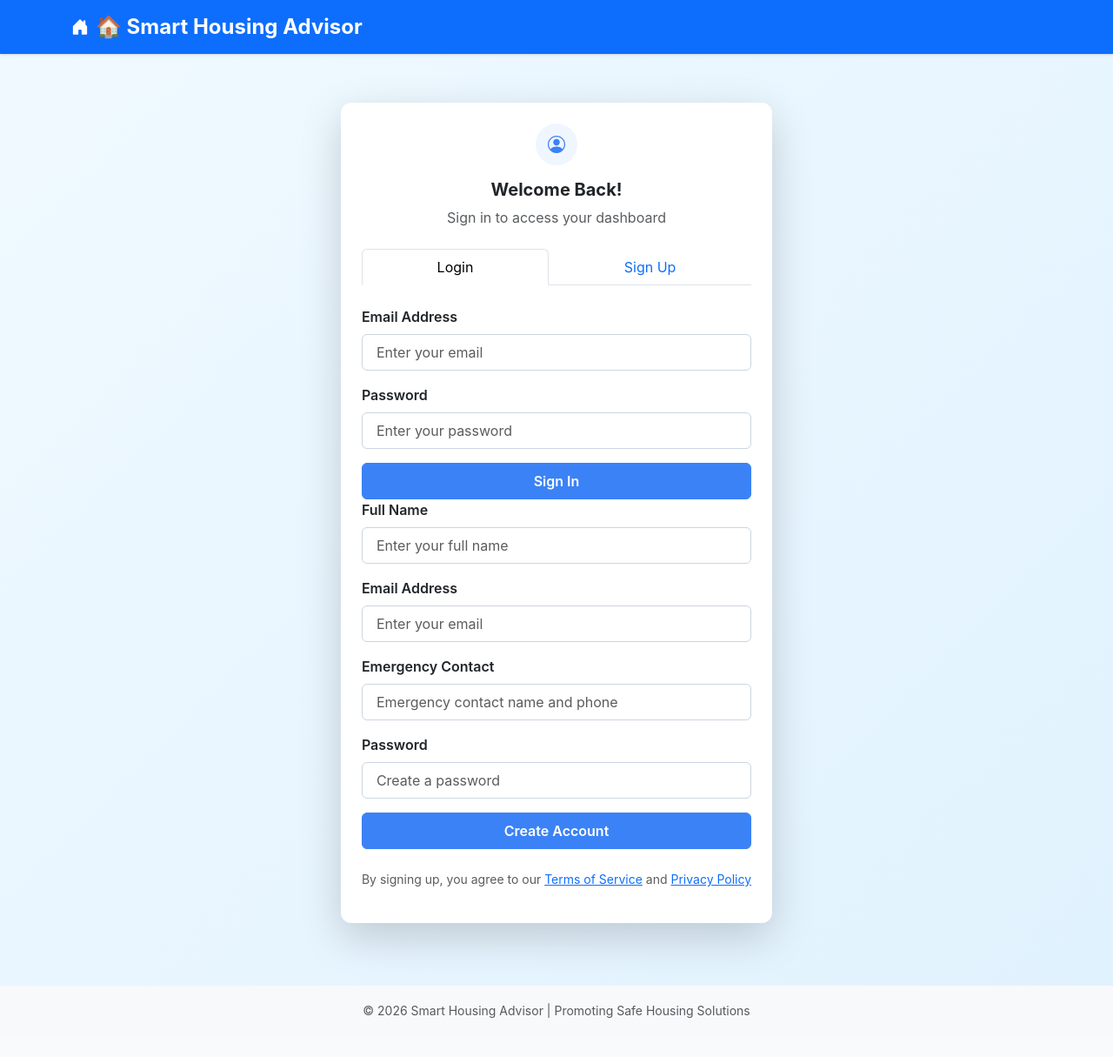
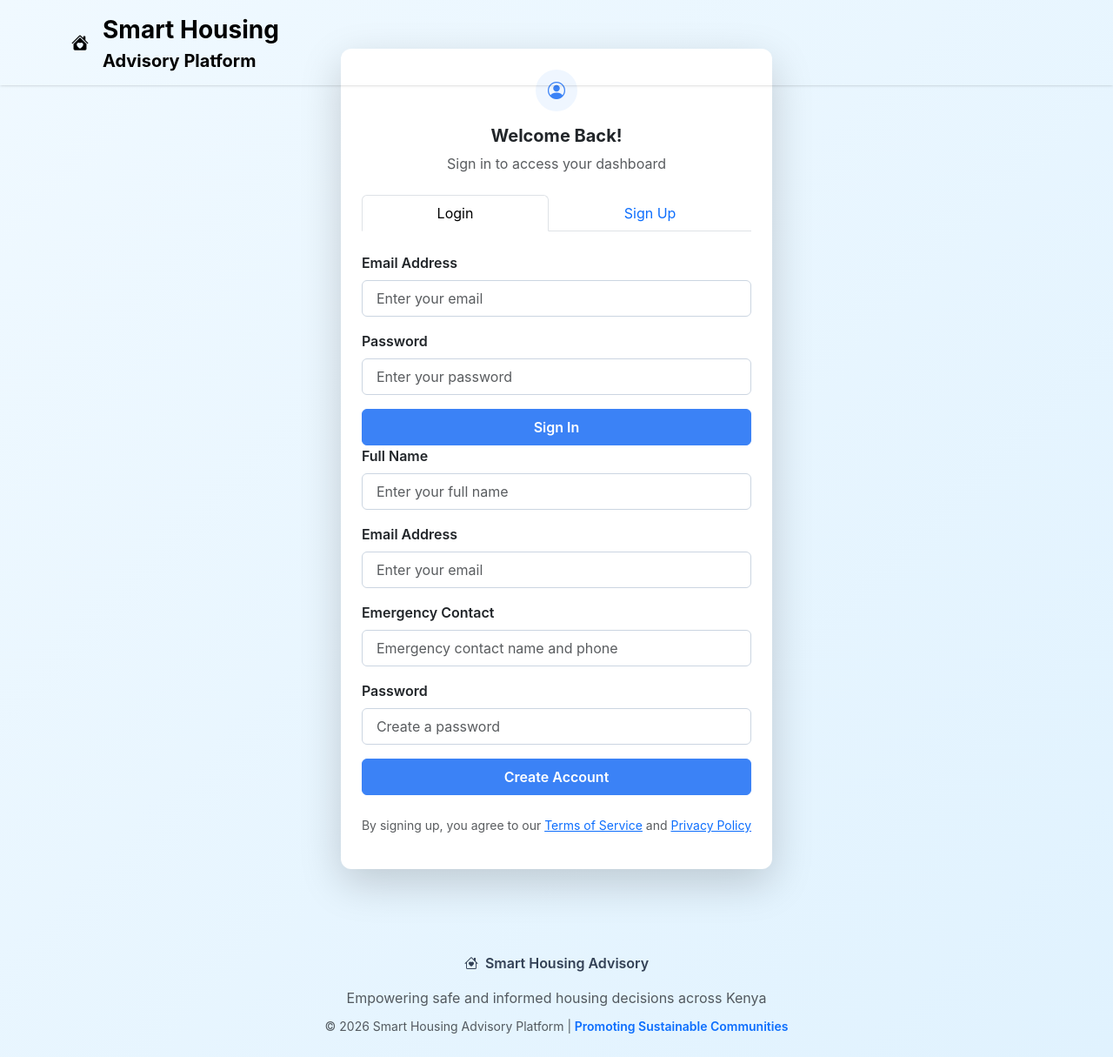
Before and after one commit to MargaretKerubo/housing-safety-advisory-agent, a React (Create React App) app in the folder frontend/: page / in a window 1280 px wide. Shown: the whole page at 87% size. Before the commit the page ends 1189 px from the top, so only its background shows below. Built offline with nearby package versions, Linux system fonts and the light colour scheme; no server answers; the HTML template or start-up script is replaced by a standard one.

Commit message:
style: enhance Navbar and footer design for improved user experience

```diff
--- a/frontend/src/App.js
+++ b/frontend/src/App.js
@@ -36,11 +36,16 @@ function App() {
 
   return (
     <div className="App">
-      <Navbar bg="primary" variant="dark" expand="lg" className="shadow-sm">
+      <Navbar expand="lg" className="shadow-sm modern-navbar" fixed="top">
         <Container>
-          <Navbar.Brand href="#home" className="d-flex align-items-center">
-            <i className="bi bi-house-door-fill me-2"></i>
-            <span className="fw-bold fs-4">🏠 Smart Housing Advisor</span>
+          <Navbar.Brand href="#home" className="d-flex align-items-center brand-logo">
+            <div className="brand-icon me-3">
+              <i className="bi bi-house-heart-fill"></i>
+            </div>
+            <div>
+              <span className="fw-bold fs-3 brand-text">Smart Housing</span>
+              <div className="brand-subtitle">Advisory Platform</div>
+            </div>
           </Navbar.Brand>
           <Navbar.Toggle aria-controls="basic-navbar-nav" />
           <Navbar.Collapse id="basic-navbar-nav">
@@ -48,11 +53,12 @@ function App() {
               {isLoggedIn && (
                 <Nav.Item>
                   <Button
-                    variant="outline-light"
+                    variant="outline-primary"
                     onClick={handleLogout}
-                    className="d-flex align-items-center"
+                    className="d-flex align-items-center modern-btn"
                   >
-                    <i className="bi bi-box-arrow-right me-1"></i> Logout
+                    <i className="bi bi-box-arrow-right me-2"></i>
+                    <span>Sign Out</span>
                   </Button>
                 </Nav.Item>
               )}
@@ -61,9 +67,9 @@ function App() {
         </Container>
       </Navbar>
 
-      <Container className="py-4">
+      <Container className="py-4 main-content">
         {!isLoggedIn ? (
-          <div className="d-flex justify-content-center">
+          <div className="d-flex justify-content-center align-items-center min-vh-100">
             <AuthFlow onLogin={handleLogin} />
           </div>
         ) : (
@@ -71,10 +77,22 @@ function App() {
         )}
       </Container>
 
-      <footer className="bg-light py-3 mt-5">
+      <footer className="modern-footer py-4 mt-5">
         <Container>
-          <div className="text-center text-muted">
-            <small>© {new Date().getFullYear()} Smart Housing Advisor | Promoting Safe Housing Solutions</small>
+          <div className="text-center">
+            <div className="d-flex justify-content-center align-items-center mb-3">
+              <div className="footer-icon me-2">
+                <i className="bi bi-house-heart"></i>
+              </div>
+              <span className="fw-semibold">Smart Housing Advisory</span>
+            </div>
+            <p className="text-muted mb-2">
+              Empowering safe and informed housing decisions across Kenya
+            </p>
+            <small className="text-muted">
+              © {new Date().getFullYear()} Smart Housing Advisory Platform |
+              <span className="text-primary fw-semibold"> Promoting Sustainable Communities</span>
+            </small>
           </div>
         </Container>
       </footer>
```
